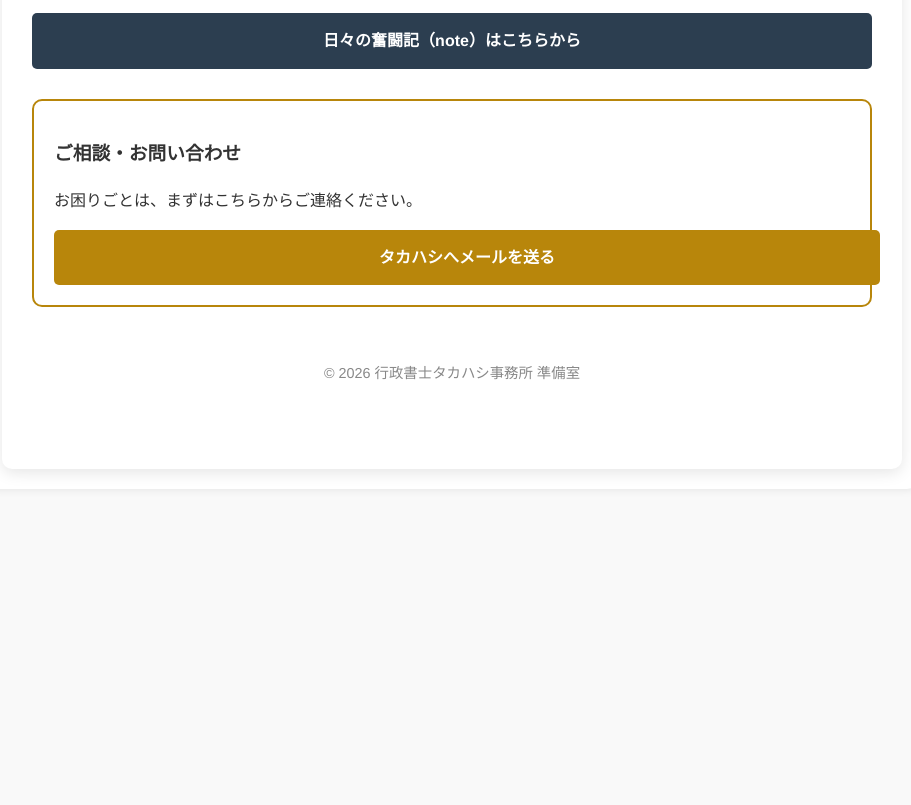
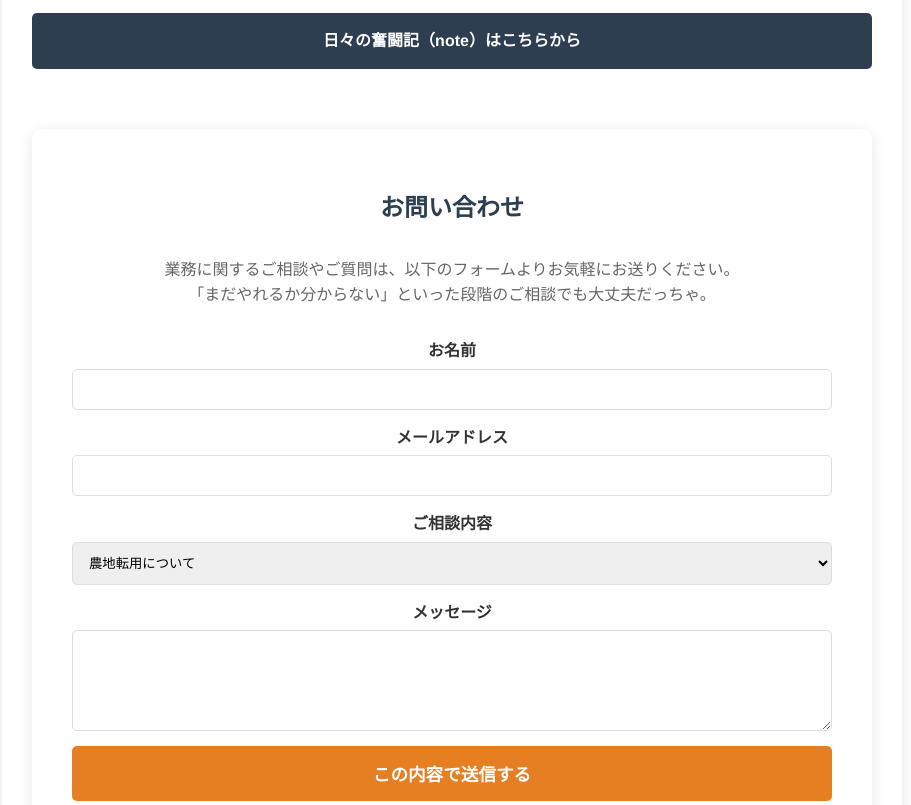
Before and after one commit to ootata1968-art/MY_OFFICE, a plain HTML site: page index.html in a window 1280 px wide. Shown: the part 1560-2365 px from the top of the page, without its empty margins (188-1099 px from the left). Before the commit the page ends 2069 px from the top, so only its background shows below. Drawn offline with Linux system fonts and the light colour scheme.

Commit message:
Update index.html

```diff
--- a/index.html
+++ b/index.html
@@ -63,11 +63,44 @@
     </div>
 
     <a href="https://note.com/ootata1968" class="note-link">日々の奮闘記（note）はこちらから</a>
-<div class="contact-box">
-            <h3>ご相談・お問い合わせ</h3>
-            <p>お困りごとは、まずはこちらからご連絡ください。</p>
-            <a href="mailto:ootata1968@gmail.com" class="btn">タカハシへメールを送る</a>
-        </div>
+<section id="contact" style="margin-top: 60px; background: white; padding: 40px; border-radius: 10px; box-shadow: 0 4px 15px rgba(0,0,0,0.1);">
+        <h2 style="text-align: center; color: #2c3e50; border: none;">お問い合わせ</h2>
+        <p style="text-align: center; color: #666; margin-bottom: 30px;">
+            業務に関するご相談やご質問は、以下のフォームよりお気軽にお送りください。<br>
+            「まだやれるか分からない」といった段階のご相談でも大丈夫だっちゃ。
+        </p>
+
+        <form action="https://formspree.io/f/XXXXX" method="POST" style="display: flex; flex-direction: column; gap: 15px;">
+            <div style="display: flex; flex-direction: column;">
+                <label style="font-weight: bold; margin-bottom: 5px;">お名前</label>
+                <input type="text" name="name" required style="padding: 12px; border: 1px solid #ddd; border-radius: 5px;">
+            </div>
+
+            <div style="display: flex; flex-direction: column;">
+                <label style="font-weight: bold; margin-bottom: 5px;">メールアドレス</label>
+                <input type="email" name="email" required style="padding: 12px; border: 1px solid #ddd; border-radius: 5px;">
+            </div>
+
+            <div style="display: flex; flex-direction: column;">
+                <label style="font-weight: bold; margin-bottom: 5px;">ご相談内容</label>
+                <select name="subject" style="padding: 12px; border: 1px solid #ddd; border-radius: 5px;">
+                    <option value="農地転用について">農地転用について</option>
+                    <option value="内容証明について">内容証明について</option>
+                    <option value="車庫証明について">車庫証明について</option>
+                    <option value="その他">その他</option>
+                </select>
+            </div>
+
+            <div style="display: flex; flex-direction: column;">
+                <label style="font-weight: bold; margin-bottom: 5px;">メッセージ</label>
+                <textarea name="message" rows="5" required style="padding: 12px; border: 1px solid #ddd; border-radius: 5px;"></textarea>
+            </div>
+
+            <button type="submit" style="background: #e67e22; color: white; padding: 15px; border: none; border-radius: 5px; font-weight: bold; cursor: pointer; font-size: 1.1em; transition: 0.3s;">
+                この内容で送信する
+            </button>
+        </form>
+    </section>
 
     <footer>
         <p>&copy; 2026 行政書士タカハシ事務所 準備室</p>
```
